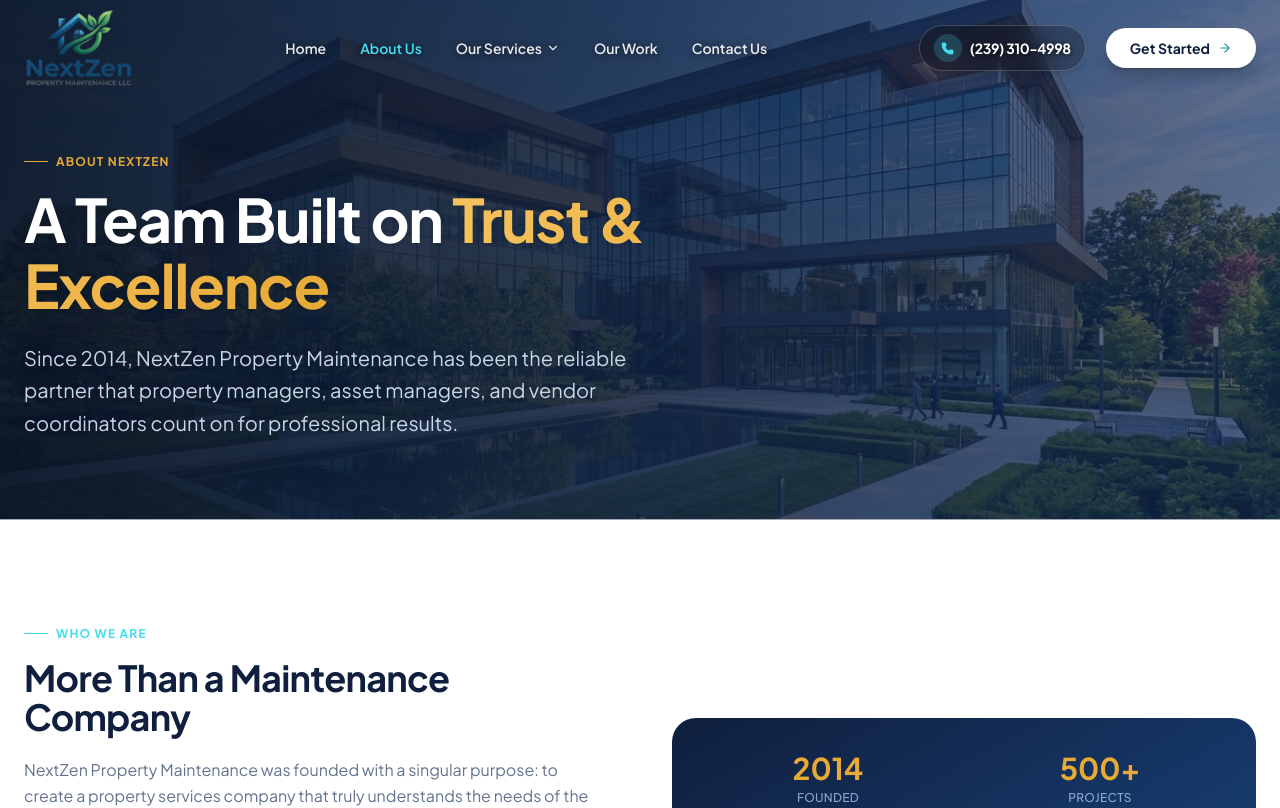
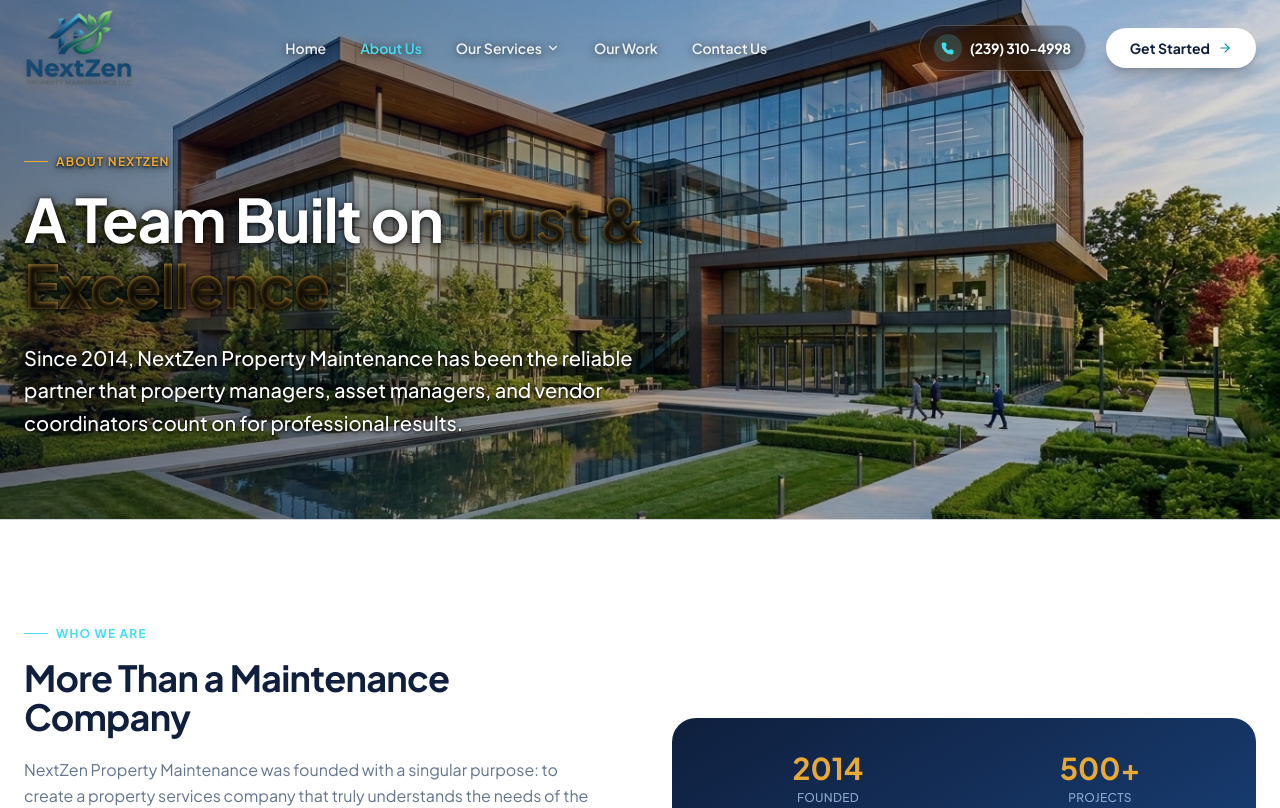
Before and after one commit to nextzenpm-bot/nextzenpm, a Next.js app: page /about in a window 1280 px wide. Shown: the top 808 px of the page. Built offline with nearby package versions, Linux system fonts and the light colour scheme.

Commit message:
Lighten banner overlays across About, Our Work, and Contact pages for maximum property image visibility and brightness

```diff
--- a/app/about/page.tsx
+++ b/app/about/page.tsx
@@ -24,7 +24,7 @@ export default function AboutPage() {
   return (
     <>
       {/* Hero Banner with Property Image */}
-      <section className="relative pt-36 pb-20 overflow-hidden border-b border-slate-800/40">
+      <section className="relative pt-36 pb-20 overflow-hidden border-b border-slate-800/20">
         <div className="absolute inset-0 z-0">
           <Image
             src="/images/banner-about.jpg"
@@ -34,21 +34,30 @@ export default function AboutPage() {
             priority
             className="object-cover object-center"
           />
-          {/* Brand gradient overlay preserving exact UI/UX and text contrast */}
-          <div className="absolute inset-0 bg-gradient-to-r from-[#091528]/95 via-[#0f2244]/85 to-[#162e5c]/65" />
+          {/* Subtle light overlay allowing the bright architecture & landscaping to shine through */}
+          <div className="absolute inset-0 bg-gradient-to-r from-slate-950/50 via-slate-950/30 to-black/10" />
         </div>
 
         <div className="container-wide relative z-10">
           <div className="max-w-3xl">
-            <div className="inline-flex items-center gap-2 text-[#e8a935] text-xs font-bold uppercase tracking-widest mb-4">
+            <div
+              className="inline-flex items-center gap-2 text-[#e8a935] text-xs font-bold uppercase tracking-widest mb-4"
+              style={{ textShadow: "0 2px 8px rgba(0,0,0,0.7), 0 1px 3px rgba(0,0,0,0.9)" }}
+            >
               <span className="w-6 h-px bg-[#e8a935]" />
               About NextZen
             </div>
-            <h1 className="text-5xl md:text-6xl font-bold text-white mb-6 leading-tight drop-shadow-sm">
+            <h1
+              className="text-5xl md:text-6xl font-bold text-white mb-6 leading-tight"
+              style={{ textShadow: "0 3px 14px rgba(0,0,0,0.7), 0 1px 4px rgba(0,0,0,0.9)" }}
+            >
               A Team Built on{" "}
               <span className="text-gradient-gold">Trust & Excellence</span>
             </h1>
-            <p className="text-blue-100/90 text-xl leading-relaxed max-w-2xl drop-shadow-sm">
+            <p
+              className="text-white text-xl leading-relaxed max-w-2xl font-medium"
+              style={{ textShadow: "0 2px 10px rgba(0,0,0,0.7), 0 1px 3px rgba(0,0,0,0.9)" }}
+            >
               Since 2014, NextZen Property Maintenance has been the reliable partner that property managers, asset managers, and vendor coordinators count on for professional results.
             </p>
           </div>
--- a/app/our-work/page.tsx
+++ b/app/our-work/page.tsx
@@ -77,7 +77,7 @@ export default function OurWorkPage() {
   return (
     <>
       {/* Hero Banner with Property Image */}
-      <section className="relative pt-36 pb-20 overflow-hidden border-b border-slate-800/40">
+      <section className="relative pt-36 pb-20 overflow-hidden border-b border-slate-800/20">
         <div className="absolute inset-0 z-0">
           <Image
             src="/images/banner-our-work.jpg"
@@ -87,20 +87,29 @@ export default function OurWorkPage() {
             priority
             className="object-cover object-center"
           />
-          {/* Brand dark overlay ensuring maximum text readability & maintaining exact UI/UX */}
-          <div className="absolute inset-0 bg-gradient-to-b from-[#091528]/92 via-[#0f2244]/82 to-[#091528]/95" />
+          {/* Light overlay allowing the bright property & lawn to be clearly visible */}
+          <div className="absolute inset-0 bg-gradient-to-b from-slate-950/45 via-slate-950/25 to-slate-950/50" />
         </div>
 
         <div className="container-wide text-center relative z-10">
-          <div className="inline-flex items-center gap-2 text-[#e8a935] text-xs font-bold uppercase tracking-widest mb-4">
+          <div
+            className="inline-flex items-center gap-2 text-[#e8a935] text-xs font-bold uppercase tracking-widest mb-4"
+            style={{ textShadow: "0 2px 8px rgba(0,0,0,0.7), 0 1px 3px rgba(0,0,0,0.9)" }}
+          >
             <span className="w-6 h-px bg-[#e8a935]" />
             Project Gallery
             <span className="w-6 h-px bg-[#e8a935]" />
           </div>
-          <h1 className="text-5xl md:text-6xl font-bold text-white mb-5 leading-tight drop-shadow-sm">
+          <h1
+            className="text-5xl md:text-6xl font-bold text-white mb-5 leading-tight"
+            style={{ textShadow: "0 3px 14px rgba(0,0,0,0.7), 0 1px 4px rgba(0,0,0,0.9)" }}
+          >
             Our Work
           </h1>
-          <p className="text-blue-100/90 text-xl leading-relaxed max-w-2xl mx-auto drop-shadow-sm">
+          <p
+            className="text-white text-xl leading-relaxed max-w-2xl mx-auto font-medium"
+            style={{ textShadow: "0 2px 10px rgba(0,0,0,0.7), 0 1px 3px rgba(0,0,0,0.9)" }}
+          >
             Real projects. Real results. See the quality and professionalism we deliver across every service we provide.
           </p>
         </div>
--- a/components/contact/ContactPageClient.tsx
+++ b/components/contact/ContactPageClient.tsx
@@ -31,7 +31,7 @@ export default function ContactPageClient() {
   return (
     <>
       {/* Hero Banner with Property Image */}
-      <section className="relative pt-36 pb-20 overflow-hidden border-b border-slate-800/40">
+      <section className="relative pt-36 pb-20 overflow-hidden border-b border-slate-800/20">
         <div className="absolute inset-0 z-0">
           <Image
             src="/images/banner-contact.jpg"
@@ -41,20 +41,29 @@ export default function ContactPageClient() {
             priority
             className="object-cover object-center"
           />
-          {/* Brand dark overlay ensuring maximum text readability & maintaining exact UI/UX */}
-          <div className="absolute inset-0 bg-gradient-to-b from-[#091528]/92 via-[#0f2244]/82 to-[#091528]/95" />
+          {/* Light overlay allowing the warm, bright clubhouse and entrance to shine */}
+          <div className="absolute inset-0 bg-gradient-to-b from-slate-950/45 via-slate-950/25 to-slate-950/50" />
         </div>
 
         <div className="container-wide text-center relative z-10">
-          <div className="inline-flex items-center gap-2 text-[#e8a935] text-xs font-bold uppercase tracking-widest mb-4">
+          <div
+            className="inline-flex items-center gap-2 text-[#e8a935] text-xs font-bold uppercase tracking-widest mb-4"
+            style={{ textShadow: "0 2px 8px rgba(0,0,0,0.7), 0 1px 3px rgba(0,0,0,0.9)" }}
+          >
             <span className="w-6 h-px bg-[#e8a935]" />
             Get In Touch
             <span className="w-6 h-px bg-[#e8a935]" />
           </div>
-          <h1 className="text-5xl md:text-6xl font-bold text-white mb-5 leading-tight drop-shadow-sm">
+          <h1
+            className="text-5xl md:text-6xl font-bold text-white mb-5 leading-tight"
+            style={{ textShadow: "0 3px 14px rgba(0,0,0,0.7), 0 1px 4px rgba(0,0,0,0.9)" }}
+          >
             Contact Us
           </h1>
-          <p className="text-blue-100/90 text-xl leading-relaxed max-w-xl mx-auto drop-shadow-sm">
+          <p
+            className="text-white text-xl leading-relaxed max-w-xl mx-auto font-medium"
+            style={{ textShadow: "0 2px 10px rgba(0,0,0,0.7), 0 1px 3px rgba(0,0,0,0.9)" }}
+          >
             Have a question or ready to discuss a service? We&apos;re here to help — reach out and we&apos;ll respond promptly.
           </p>
         </div>
```
